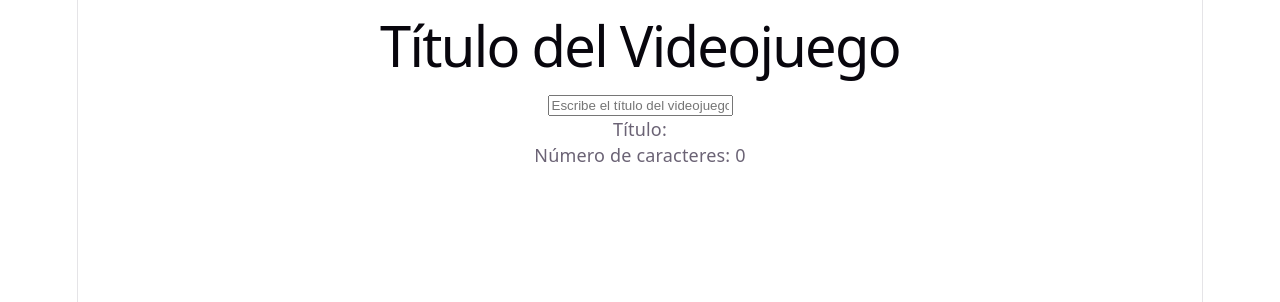
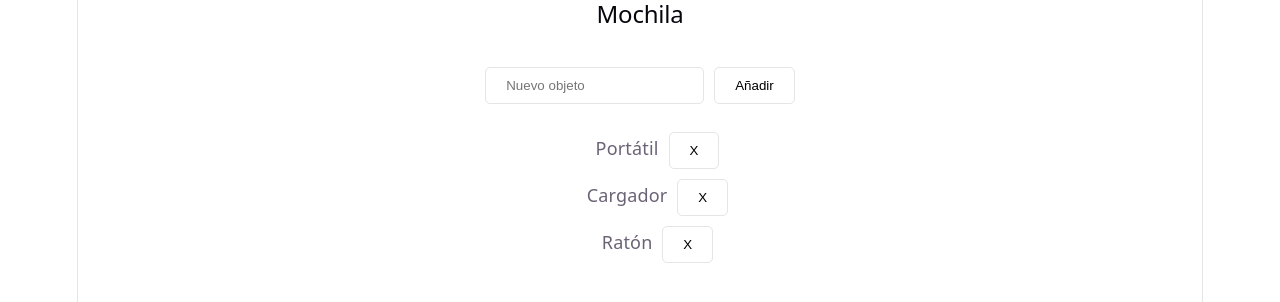
Before and after one commit to isergioam/React, a React (Vite) app in the folder practicas-m2/: page / in a window 1280 px wide. Shown: the top 302 px of the page. Built offline with nearby package versions, Linux system fonts and the light colour scheme.

Commit message:
feat: add TarjetaPerfil and Mochila components with global styles

```diff
--- a/practicas-m2/src/App.jsx
+++ b/practicas-m2/src/App.jsx
@@ -8,6 +8,8 @@ import ObtenerEstadoRobot from "./components/ObtenerEstadoRobot"
 import SalaGamer from "./components/SalaGamer"
 import Superheroe from "./components/Superheroe"
 import EditorNombre from "./components/EditorNombre"
+import TarjetaPerfil from "./components/TarjetaPerfil"
+import Mochila from "./components/Mochila"
 import './App.css'
 
 function App() {
@@ -15,7 +17,7 @@ function App() {
   return (
     <main>
 
-      <EditorNombre />
+      <Mochila />
 
     </main>
   )
--- /dev/null
+++ b/practicas-m2/src/components/Mochila.jsx
@@ -0,0 +1,49 @@
+import { useState } from "react";
+
+function Mochila() {
+    const [obj, setObj] = useState(['Portátil', 'Cargador', 'Ratón'])
+
+    const [newObj, setNewObj] = useState('')
+
+
+    function addObj() {
+        const txt = newObj.trim()
+        if (!txt) return
+
+        setObj([...obj, txt])
+        setNewObj('')
+    }
+
+    function removeObj(objRemove) {
+        setObj(obj.filter((obj) => obj !== objRemove))
+    }
+
+    return (
+        <div>
+            <h2>Mochila</h2>
+            <br />
+
+
+            <input
+                value={newObj}
+                onChange={event => setNewObj(event.target.value)}
+                placeholder="Nuevo objeto"
+            />
+
+            <button onClick={addObj}>Añadir</button>
+
+
+
+            <ul>
+                {obj.map((obj, index) => (
+                    <li key={index}>{obj} <button onClick={() => removeObj(obj)}>
+                        X
+                    </button>
+                    </li>
+                ))}
+            </ul>
+        </div>
+    )
+}
+
+export default Mochila
--- /dev/null
+++ b/practicas-m2/src/components/TarjetaPerfil.jsx
@@ -0,0 +1,65 @@
+import { useState } from "react"
+
+function TarjetaPerfil() {
+    const [msjNombre, setMsjNombre] = useState("")
+    const [msjProfesion, setMsjProfesion] = useState("")
+    const [msjCiudad, setMsjCiudad] = useState("")
+
+    return (
+        <div>
+            <br />
+            <div>
+
+
+                <h2>Introduzca sus datos</h2>
+                <br />
+                <label htmlFor="nombre">Nombre: </label>
+                <input
+                    value={msjNombre}
+                    onChange={event => setMsjNombre(event.target.value)}
+                    placeholder="Escribe tu nombre"
+                />
+                <br />
+                <label htmlFor="profesion">Profesion: </label>
+                <input
+                    value={msjProfesion}
+                    onChange={event => setMsjProfesion(event.target.value)}
+                    placeholder="Escribe tu Profesion"
+                />
+                <br />
+                <label htmlFor="ciudad">Ciudad: </label>
+                <input
+                    value={msjCiudad}
+                    onChange={event => setMsjCiudad(event.target.value)}
+                    placeholder="Escribe tu Ciudad"
+                />
+            </div>
+            <br /><br />
+
+            <hr style={{ background: '#aa3bff', height: '3px', width: '50%' }} />
+
+            <br />
+
+            <h1>Tarjeta de Perfil</h1>
+
+            <div class="tarjeta-perfil">
+
+
+
+
+                {(msjNombre.length > 0 || msjProfesion.length > 0 || msjCiudad.length > 0) &&
+                    <section>
+
+                        <p><b>Nombre:</b> {msjNombre}</p>
+                        <p><b>Profesion:</b> {msjProfesion}</p>
+                        <p><b>Ciudad:</b> {msjCiudad}</p>
+                    </section>
+                }
+
+            </div>
+
+        </div>
+    )
+}
+
+export default TarjetaPerfil
--- a/practicas-m2/src/index.css
+++ b/practicas-m2/src/index.css
@@ -85,6 +85,7 @@ h1 {
 }
 
 h2 {
+
   font-size: 24px;
   line-height: 118%;
   letter-spacing: -0.24px;
@@ -130,3 +131,45 @@ code {
   padding: 4px 8px;
   background: var(--code-bg);
 }
+
+input {
+  border-radius: 5px;
+  border: 1px solid var(--border);
+  background: var(--bg);
+  padding: 10px 20px;
+  margin: 5px;
+}
+
+.tarjeta-perfil {
+  width: 35%;
+  height: 300px;
+  border-radius: 5px;
+  border: 1px solid var(--border);
+  background: rgb(211, 121, 85);
+  padding: 10px 20px;
+  margin: 40px auto;
+  display: flex;
+  flex-direction: column;
+  justify-content: center;
+  align-items: center;
+}
+
+.tarjeta-perfil p {
+  margin: 50px;
+  color: var(--text-h);
+}
+
+@keyframes rotarInfinito {
+  from {
+    transform: rotate(0deg);
+  }
+
+  to {
+    transform: rotate(360deg);
+  }
+}
+
+hr {
+  animation: rotarInfinito 1s linear infinite;
+  display: inline-block;
+}
```
